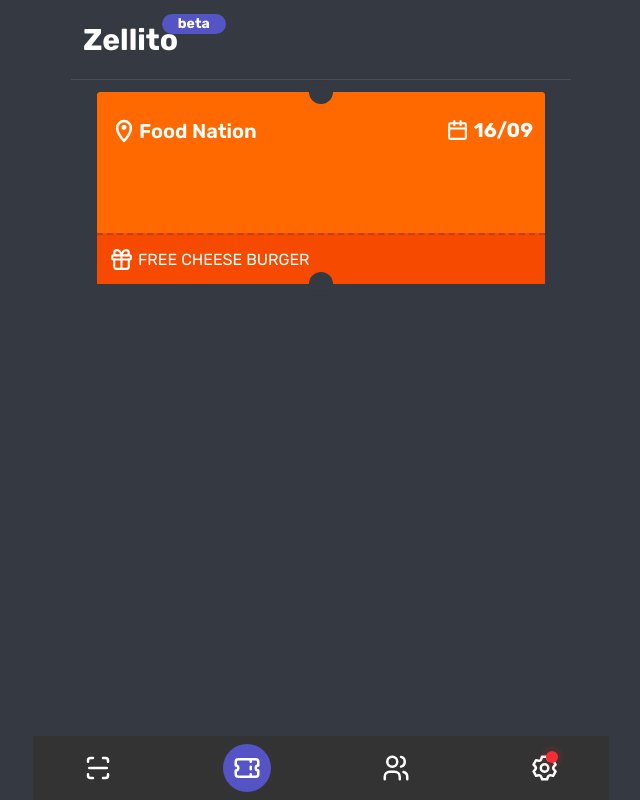
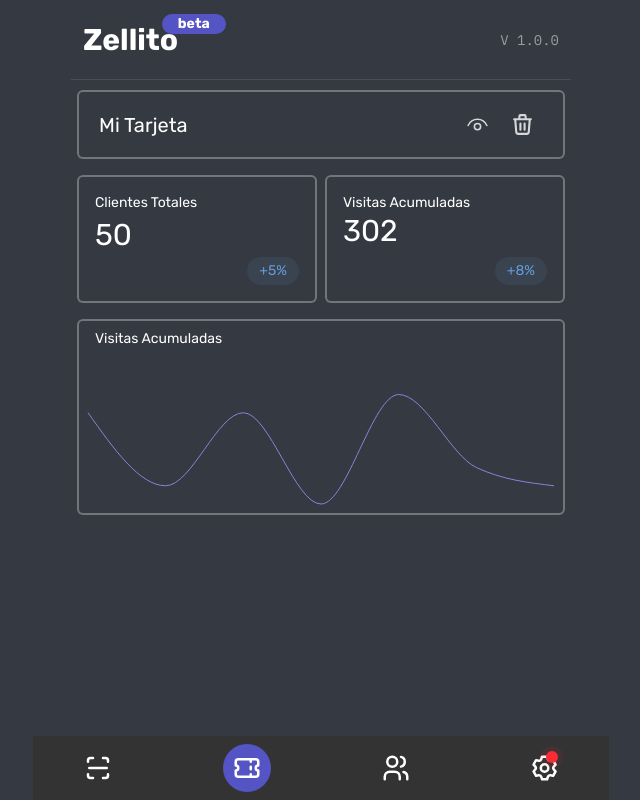
Before and after one commit to cosorio16/stamp, a React (Vite) app: page /panel in a window 1280 px wide. Shown: the whole page, without its empty margins (319-959 px from the left). Built offline with nearby package versions, Linux system fonts and the light colour scheme.

Commit message:
changing scan view and panel view

```diff
--- a/package.json
+++ b/package.json
@@ -18,6 +18,7 @@
     "react-dom": "^19.1.0",
     "react-qr-reader": "^2.2.1",
     "react-router": "^7.6.2",
+    "recharts": "^3.0.2",
     "tailwindcss": "^4.1.10",
     "zustand": "^5.0.5"
   },
--- a/src/components/Header.jsx
+++ b/src/components/Header.jsx
@@ -11,6 +11,7 @@ function Header() {
           </span>
         </Link>
       </div>
+      <span className="font-IBM text-white/50 text-sm">V 1.0.0</span>
     </header>
   );
 }
--- /dev/null
+++ b/src/components/charts/ChartLine.jsx
@@ -0,0 +1,85 @@
+import React, { PureComponent } from "react";
+import {
+  LineChart,
+  Line,
+  XAxis,
+  YAxis,
+  CartesianGrid,
+  Tooltip,
+  Legend,
+  ResponsiveContainer,
+} from "recharts";
+
+const data = [
+  {
+    name: "A",
+    value: 5
+
+  },
+  {
+    name: "B",
+    value: 1
+
+  },
+  {
+    name: "C",
+    value: 5
+
+  },
+  {
+    name: "D",
+    value: 0
+
+  },
+  {
+    name: "E",
+    value: 6
+
+  },
+  {
+    name: "F",
+    value: 2
+
+
+  },
+  {
+    name: "G",
+    value: 1
+
+  },
+];
+
+export default class ChartLine extends PureComponent {
+  render() {
+    return (
+      <ResponsiveContainer width="100%" height="100%">
+        <LineChart
+          // width={100}
+          // height={300}
+          data={data}
+          // margin={{
+          //   top: 5,
+          //   right: 10,
+          //   left: 10,
+          //   bottom: 5,
+          // }}
+        >
+          {/* <CartesianGrid strokeDasharray="3 3" /> */}
+          {/* <XAxis dataKey="name" /> */}
+          {/* <YAxis /> */}
+          {/* <Tooltip /> */}
+          {/* <Legend /> */}
+
+          <Line
+            type="monotone"
+            dataKey="value"
+            stroke="#8884d8"
+            activeDot={false}
+            dot={false}
+          />
+          {/* <Line type="monotone" dataKey="uv" stroke="#82ca9d" /> */}
+        </LineChart>
+      </ResponsiveContainer>
+    );
+  }
+}
--- /dev/null
+++ b/src/icons/EyeIcon.jsx
@@ -0,0 +1,18 @@
+function EyeIcon({ sizes }) {
+  return (
+    <svg width={sizes} height={sizes} viewBox="0 0 24 24">
+      <g
+        fill="none"
+        stroke="currentColor"
+        stroke-linecap="round"
+        stroke-linejoin="round"
+        stroke-width="1.5"
+      >
+        <path d="M3 13c3.6-8 14.4-8 18 0" />
+        <path d="M12 17a3 3 0 1 1 0-6a3 3 0 0 1 0 6" />
+      </g>
+    </svg>
+  );
+}
+
+export default EyeIcon;
--- /dev/null
+++ b/src/icons/TrashIcon.jsx
@@ -0,0 +1,16 @@
+function TrashIcon({ sizes }) {
+  return (
+    <svg width={sizes} height={sizes} viewBox="0 0 24 24">
+      <path
+        fill="none"
+        stroke="currentColor"
+        stroke-linecap="round"
+        stroke-linejoin="round"
+        stroke-width="2"
+        d="M4 7h16m-10 4v6m4-6v6M5 7l1 12a2 2 0 0 0 2 2h8a2 2 0 0 0 2-2l1-12M9 7V4a1 1 0 0 1 1-1h4a1 1 0 0 1 1 1v3"
+      />
+    </svg>
+  );
+}
+
+export default TrashIcon;
--- a/src/views/Home.jsx
+++ b/src/views/Home.jsx
@@ -14,14 +14,14 @@ function Home() {
 
         <Link
           to={"/"}
-          className="h-22 flex items-center bg-white/20 text-white"
+          className="h-22 flex items-center bg-white/10 text-white"
         >
-          <div className="p-3 bg-cosmic border border-cosmic text-white aspect-square flex items-center justify-center h-22">
+          <div className="p-3 bg-cosmic text-white aspect-square flex items-center justify-center h-22">
             <span className="">
               <UserIcon sizes={40} />
             </span>
           </div>
-          <div className="grow h-full flex flex-col justify-center border-white/30 border pl-3 border-l-0">
+          <div className="grow h-full flex flex-col justify-center pl-3">
             <h1 className="text-lg font-medium">Ingresar</h1>
             <p className="text-sm">Iniciar sesion</p>
           </div>
@@ -40,14 +40,14 @@ function Home() {
 
         <Link
           to={"/client"}
-          className="h-22 flex items-center bg-white/20 text-white"
+          className="h-22 flex items-center bg-white/10 text-white"
         >
-          <div className="p-3 bg-cosmic border border-cosmic text-white aspect-square flex items-center justify-center h-22">
+          <div className="p-3 bg-cosmic text-white aspect-square flex items-center justify-center h-22">
             <span className="">
               <QrIcon sizes={40} />
             </span>
           </div>
-          <div className="grow h-full flex flex-col justify-center border-white/30 border pl-3 border-l-0">
+          <div className="grow h-full flex flex-col justify-center pl-3">
             <h1 className="text-lg font-medium">Soy Cliente</h1>
             <p className="text-sm">Genera tu QR gratis</p>
           </div>
@@ -58,14 +58,14 @@ function Home() {
 
         <Link
           to={"/register"}
-          className="h-22 flex items-center bg-white/20 text-white"
+          className="h-22 flex items-center bg-white/10 text-white"
         >
-          <div className="p-3 bg-cosmic border border-cosmic text-white aspect-square flex items-center justify-center h-22">
+          <div className="p-3 bg-cosmic text-white aspect-square flex items-center justify-center h-22">
             <span className="">
               <ScanIcon sizes={40} />
             </span>
           </div>
-          <div className="grow h-full flex flex-col justify-center border-white/30 border pl-3 border-l-0">
+          <div className="grow h-full flex flex-col justify-center pl-3">
             <h1 className="text-lg font-medium">Soy Dueño</h1>
             <p className="text-sm">Registrate en segundos</p>
           </div>
--- a/src/views/business/Business.jsx
+++ b/src/views/business/Business.jsx
@@ -9,13 +9,13 @@ function Business() {
   return (
     <>
       <Header />
-      <div className="flex flex-col justify-center gap-10 py-5 pb-32">
+      <div className="flex flex-col justify-center gap-6 py-5 pb-32">
         <div className="flex items-center w-full flex-col">
           <span className="rounded-full p-4 bg-white flex items-center justify-center text-carbon/80">
             <UserIcon sizes={40} />
           </span>
         </div>
-        <div className="flex flex-col px-6 border-y py-8 border-white/10 gap-8 text-white relative">
+        <div className="flex flex-col px-6 border-y py-8 border-white/10 gap-5 text-white relative">
           <button className="self-end font-bold absolute right-3 top-3">
             Editar
           </button>
--- a/src/views/business/Panel.jsx
+++ b/src/views/business/Panel.jsx
@@ -1,21 +1,50 @@
-import { Link } from "react-router";
 import Header from "../../components/Header";
 import PanelBottom from "../../components/PanelBottom";
-import Stamp from "../../components/Stamp";
-import PlusIcon from "../../icons/PlusIcon";
+import EyeIcon from "../../icons/EyeIcon";
+import TrashIcon from "../../icons/TrashIcon";
+import ChartLine from "../../components/charts/ChartLine";
 
 function Panel() {
   return (
     <>
       <Header />
-      <section className="px-2 py-3 flex flex-col pb-20 items-center gap-5">
-        {/* <Link
-          to={"/register"}
-          className="ring-2 p-2 aspect-square rounded-full text-white/50 size-12 flex items-center justify-center"
-        >
-          <PlusIcon sizes={30} />
-        </Link> */}
-        <Stamp />
+      <section className="px-2 py-3 flex flex-col pb-20 items-center gap-5 font-Rubik">
+        <div className="w-full ring-2 ring-white/30 px-5 py-3 rounded flex justify-between items-center">
+          <div>
+            <span className="text-xl text-white">Mi Tarjeta</span>
+          </div>
+          <div className="flex items-center gap-1">
+            <button className="p-2 rounded-full text-white/80">
+              <EyeIcon sizes={25} />
+            </button>
+            <button className="p-2 rounded-full text-white/80">
+              <TrashIcon sizes={25} />
+            </button>
+          </div>
+        </div>
+
+        <div className="w-full grid grid-cols-2 gap-3">
+          <div className="flex flex-col gap-1 justify-center ring-2 ring-white/30 text-white w-full p-4 rounded">
+            <span className="text-sm">Clientes Totales</span>
+            <span className="text-3xl grow">50</span>
+            <span className="text-frost w-fit px-3 py-1 text-sm rounded-full bg-frost/10 self-end">
+              +5%
+            </span>
+          </div>
+          <div className="flex flex-col ring-2 ring-white/30 text-white w-full p-4 rounded">
+            <span className="text-sm">Visitas Acumuladas</span>
+            <span className="text-3xl grow">302</span>
+            <span className="text-frost w-fit px-3 py-1 text-sm rounded-full bg-frost/10 self-end">
+              +8%
+            </span>
+          </div>
+        </div>
+        <div className="w-full ring-2 h-48 p-1 ring-white/30 rounded flex flex-col">
+          <span className="text-sm text-white px-3 py-1">
+            Visitas Acumuladas
+          </span>
+          <ChartLine />
+        </div>
       </section>
       <PanelBottom />
     </>
```
Also changed, not shown: src/views/business/Scan.jsx (+29 -44 lines), 1 other file (tests, documents, lock files or other folders).
